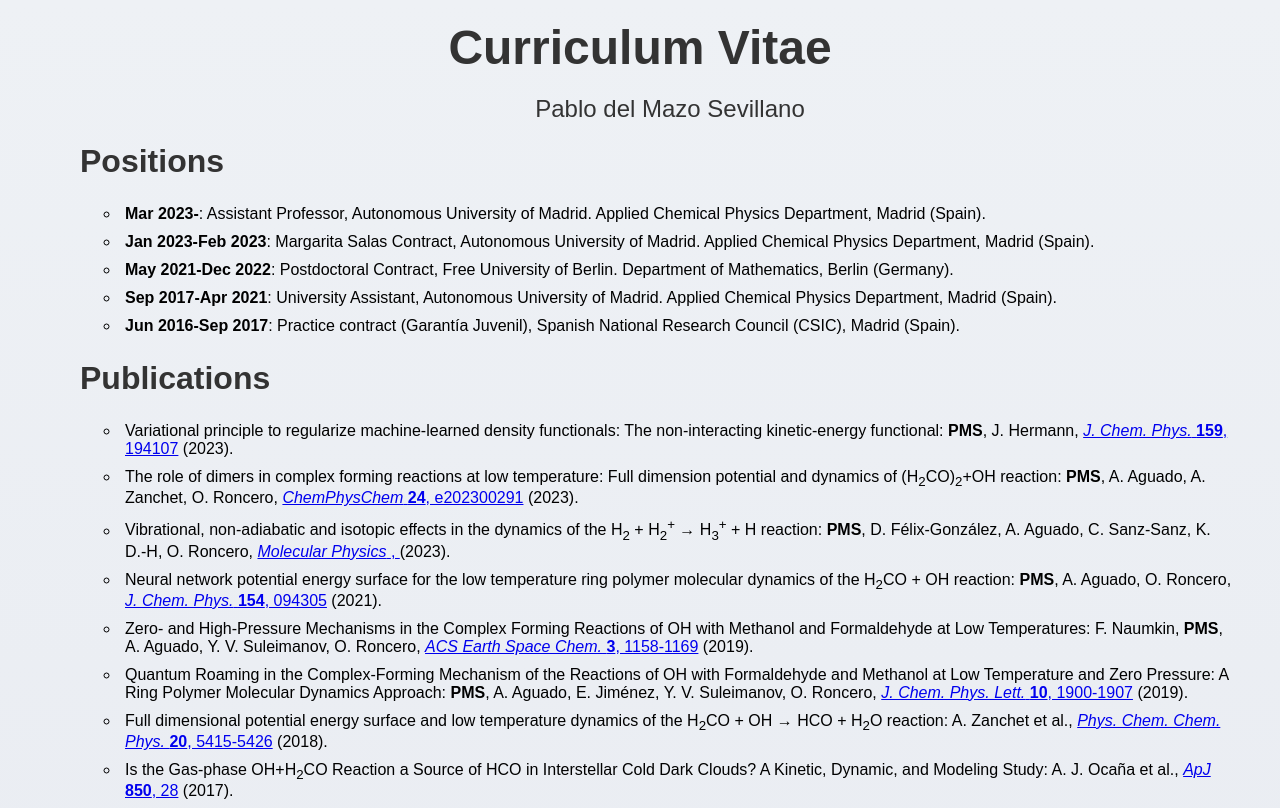
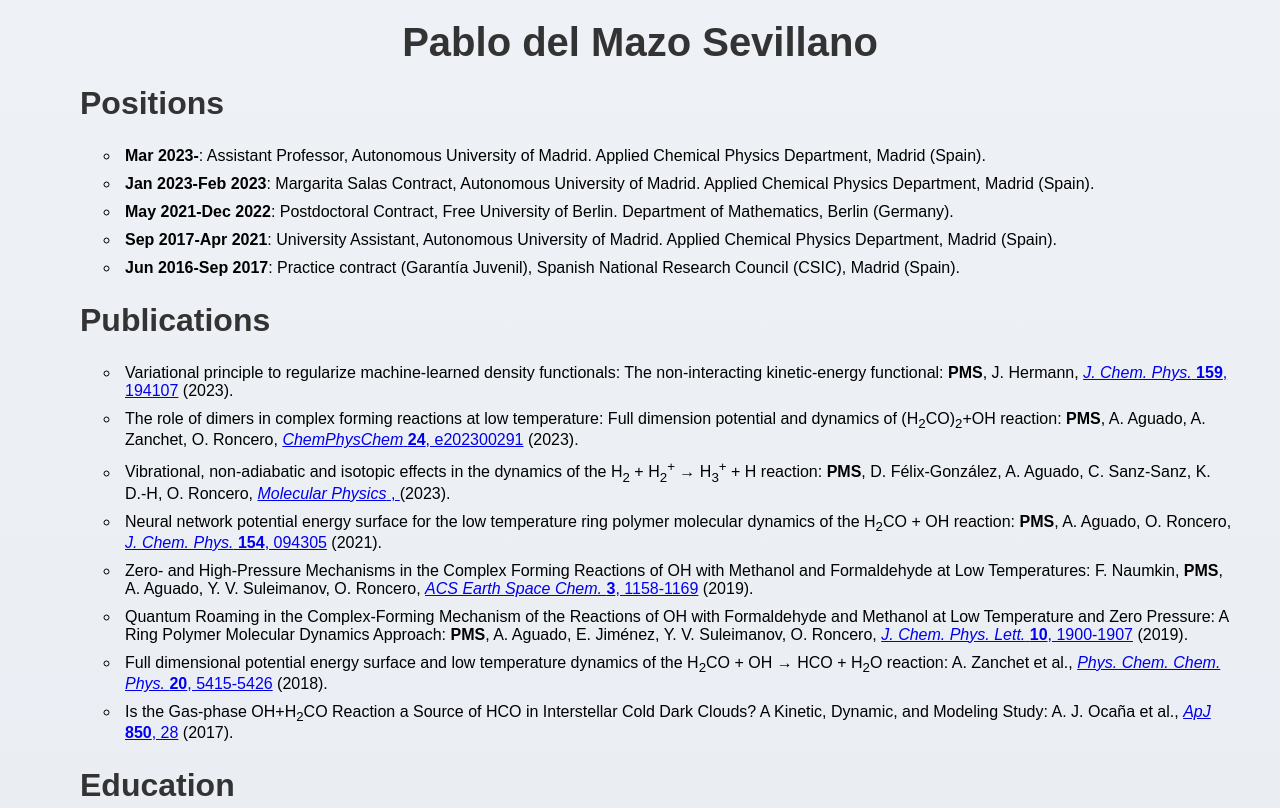
Before and after one commit to pablomazo/pablomazo.github.io, a plain HTML site: page index.html in a window 1280 px wide. Shown: the top 808 px of the page. Drawn offline with Linux system fonts and the light colour scheme.

Commit message:
make name title

```diff
--- a/data/styles.css
+++ b/data/styles.css
@@ -1,3 +1,4 @@
+
 background { linear-gradient(112.1deg, rgb(32, 38, 57) 11.4%, rgb(63, 76, 119) 70.2%);}
 
 body {
--- a/index.html
+++ b/index.html
@@ -1,7 +1,6 @@
  <!DOCTYPE html>
 <html>
 <style>
-
 
 background { linear-gradient(112.1deg, rgb(32, 38, 57) 11.4%, rgb(63, 76, 119) 70.2%);}
 
@@ -14,7 +13,7 @@ body {
 }
 
 h1 {
-	font-size: 3em;
+	font-size: 2.5em;
 	color: #333;
 	font-family: Arial, sans-serif;
 	text-align: center;
@@ -56,9 +55,8 @@ li {
 </style>
 <body>
 
-<h1>Curriculum Vitae</h1>
+<h1>Pablo del Mazo Sevillano</h1>
 <ol>
-	<p class="name"> Pablo del Mazo Sevillano</p>
 	<h2>Positions</h2>
 	<ul>
 
```
Also changed, not shown: 1 other file.
